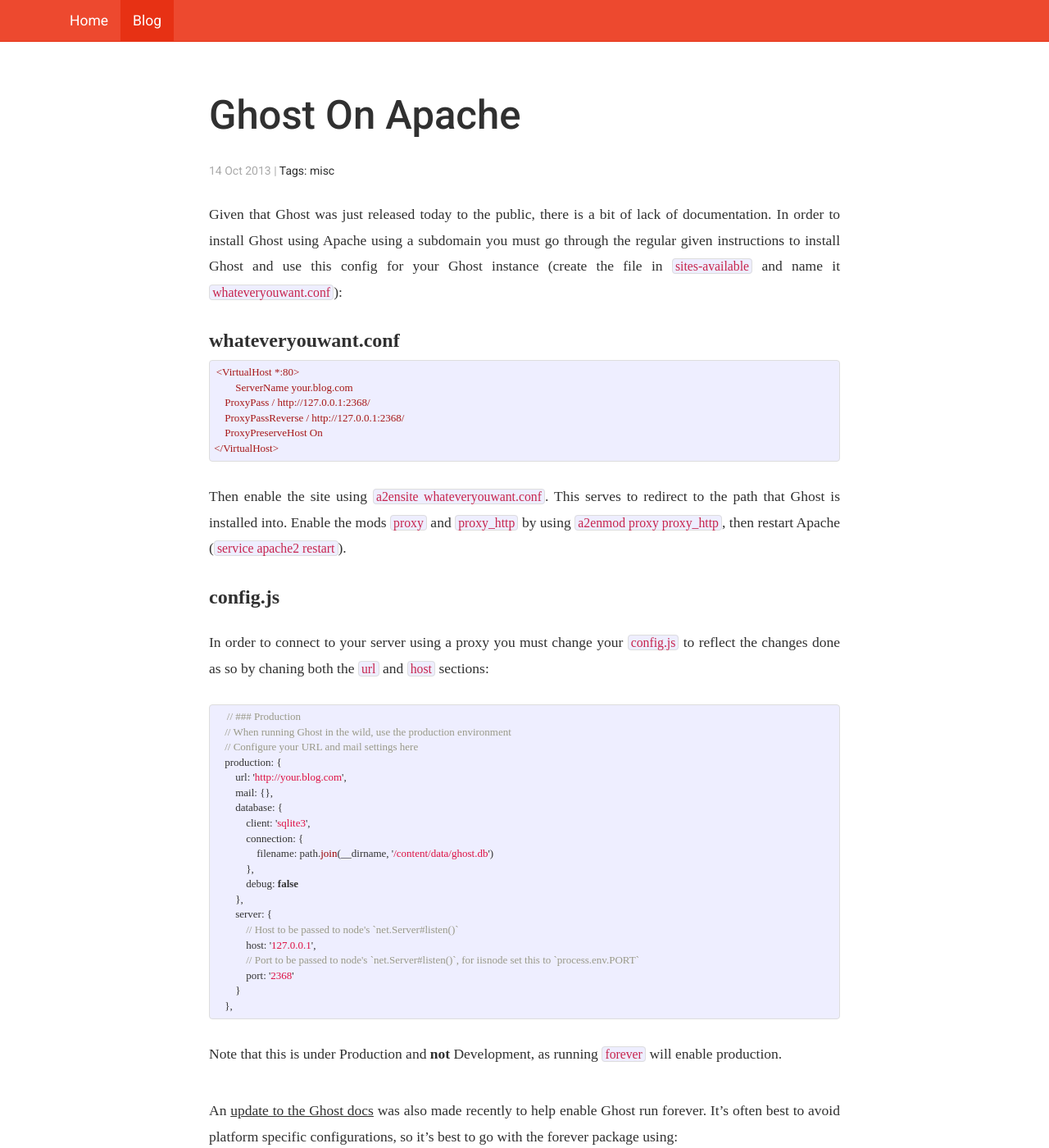
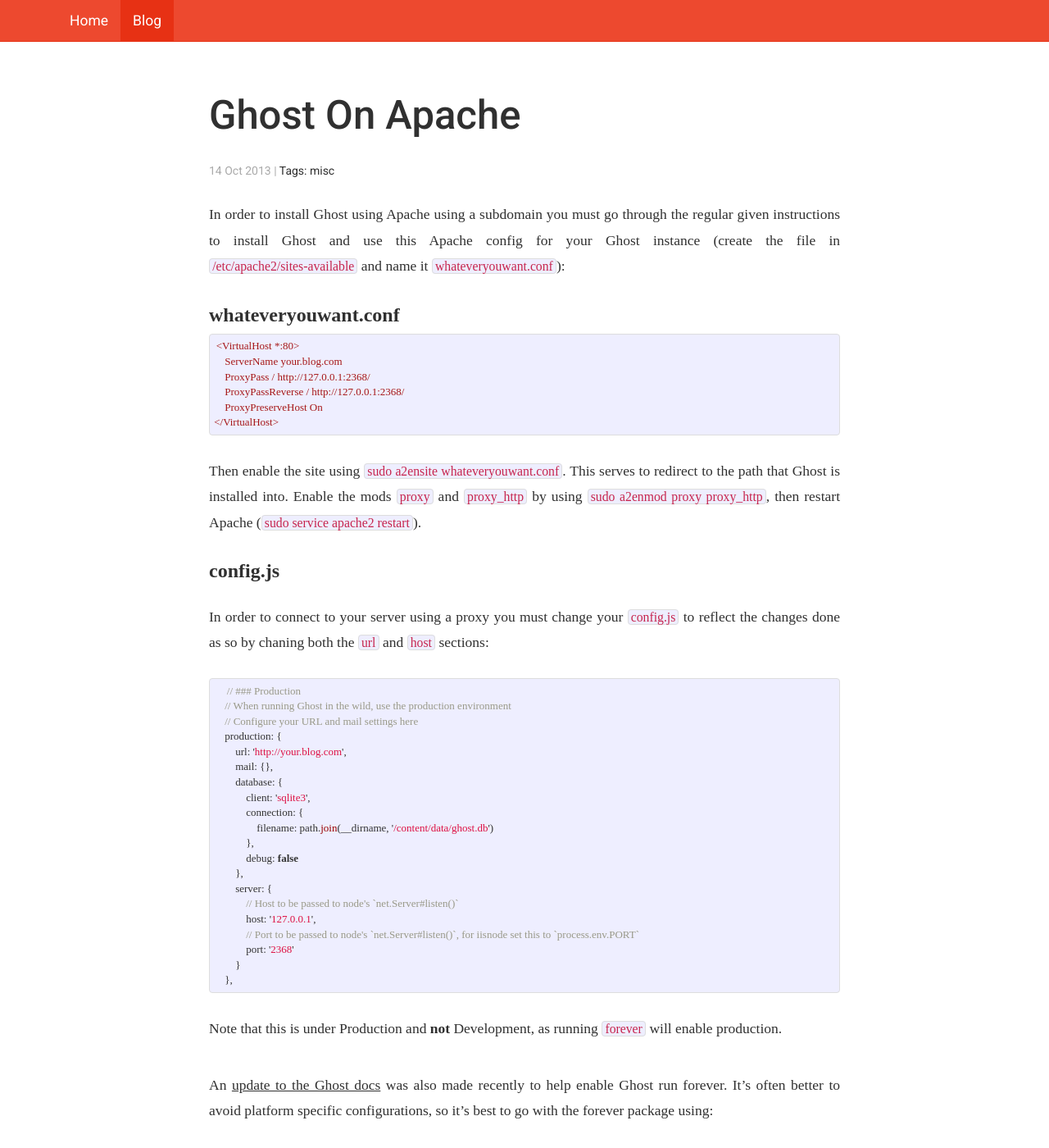
Before and after one commit to 0X1A/wwebsiteasontheinternet, a Jekyll site: the page built from _posts/2013-10-14-ghost-on-apache.md, in a window 1280 px wide and 1400 px high. Shown: the whole window at 82% size. Built offline with Jekyll 4.4.1, drawn with Linux system fonts in a browser that asks for light colours; nearby versions of some CDN libraries; some web fonts are replaced; Markdown is read by kramdown in place of the engine named in the settings; comment, search, counter and statistics services are not loaded; some of the changed text lies outside the part shown.

Commit message:
Updated post
Signed-off-by: Alberto Corona <albcoron@gmail.com>

```diff
--- a/_posts/2013-10-14-ghost-on-apache.md
+++ b/_posts/2013-10-14-ghost-on-apache.md
@@ -5,17 +5,17 @@ date: 2013-10-14
 tags: misc
 ---
 
-Given that Ghost was just released today to the public, there is a bit of lack of documentation. In order to install Ghost using Apache using a subdomain you must go through the regular given instructions to install Ghost and use this config for your Ghost instance (create the file in `sites-available` and name it `whateveryouwant.conf`):
+In order to install Ghost using Apache using a subdomain you must go through the regular given instructions to install Ghost and use this Apache config for your Ghost instance (create the file in `/etc/apache2/sites-available` and name it `whateveryouwant.conf`):
 ###whateveryouwant.conf
 {% highlight http %}
 <VirtualHost *:80>
-	ServerName your.blog.com
+    ServerName your.blog.com
     ProxyPass / http://127.0.0.1:2368/
     ProxyPassReverse / http://127.0.0.1:2368/
     ProxyPreserveHost On
 </VirtualHost>
 {% endhighlight %}
-Then enable the site using `a2ensite whateveryouwant.conf`. This serves to redirect to the path that Ghost is installed into. Enable the mods `proxy` and `proxy_http` by using `a2enmod proxy proxy_http`, then restart Apache (`service apache2 restart`).
+Then enable the site using `sudo a2ensite whateveryouwant.conf`. This serves to redirect to the path that Ghost is installed into. Enable the mods `proxy` and `proxy_http` by using `sudo a2enmod proxy proxy_http`, then restart Apache (`sudo service apache2 restart`).
 
 ###config.js
 In order to connect to your server using a proxy you must change your `config.js` to reflect the changes done as so by chaning both the `url` and `host` sections:
@@ -43,21 +43,21 @@ In order to connect to your server using a proxy you must change your `config.js
 {% endhighlight %}
 Note that this is under Production and **not** Development, as running `forever` will enable production.
 
-An [update to the Ghost docs](http://docs.ghost.org/installation/deploy/) was also made recently to help enable Ghost run forever. It's often best to avoid platform specific configurations, so it's best to go with the forever package using:
+An [update to the Ghost docs](http://docs.ghost.org/installation/deploy/) was also made recently to help enable Ghost run forever. It's often better to avoid platform specific configurations, so it's best to go with the forever package using:
 ###forever
 {% highlight bash %}
-npm install forever -g
+sudo npm install forever -g
 NODE_ENV=production forever start index.js
 {% endhighlight %}
 
-You could now go to the subdomain used in `ServerName` and set up your instance of Ghost by going to your.blog.com/ghost/signup.
+You could now go to the subdomain used in `ServerName` and set up your instance of Ghost by going to `your.blog.com/ghost/signup`.
 
 ###Forbid Access to Your Directory
 Putting your Ghost directory within `/var/www` will allow access to visitors to your blog directory through your main domain from [http://domain.com/blog](#). In order to prevent this you must forbid access to that directory by modifying `/etc/apache2/sites-available/default` (may also be named `000-default`) with the following:
 {% highlight http %}
 <DirectoryMatch /var/www/(directory to ghost)>
-	Order allow,deny
+    Order allow,deny
     Deny from all
 </DirectoryMatch>
 {% endhighlight %}
-**(NOTE: Running Ghost as root is not suggested)**
+**(NOTE: Running Ghost as root is not suggested, running Ghost in `/var/www/` is also not suggested)**
```
